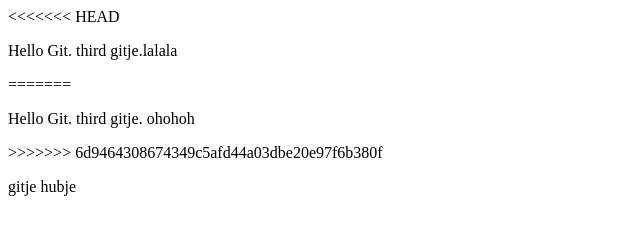
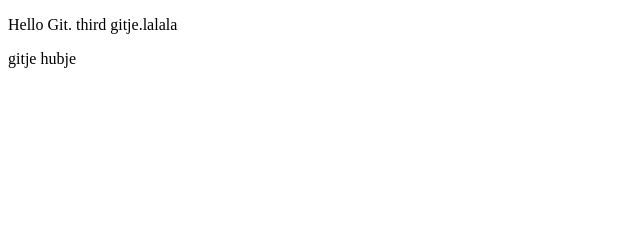
Before and after one commit to tasstra/lecture0, a plain HTML site: page hello.html in a window 1280 px wide. Shown: the whole page, without its empty margins (0-640 px from the left). Drawn offline with Linux system fonts and the light colour scheme.

Commit message:
Update hello.html

```diff
--- a/hello.html
+++ b/hello.html
@@ -5,11 +5,7 @@
     <title>Hello Git. Hi di ho</title>
   </head>
   <body>
-<<<<<<< HEAD
     <p>Hello Git. third gitje.lalala</p>
-=======
-    <p>Hello Git. third gitje. ohohoh</p>
->>>>>>> 6d9464308674349c5afd44a03dbe20e97f6b380f
     <p>gitje hubje</p>
   </body>
 </html>
```
